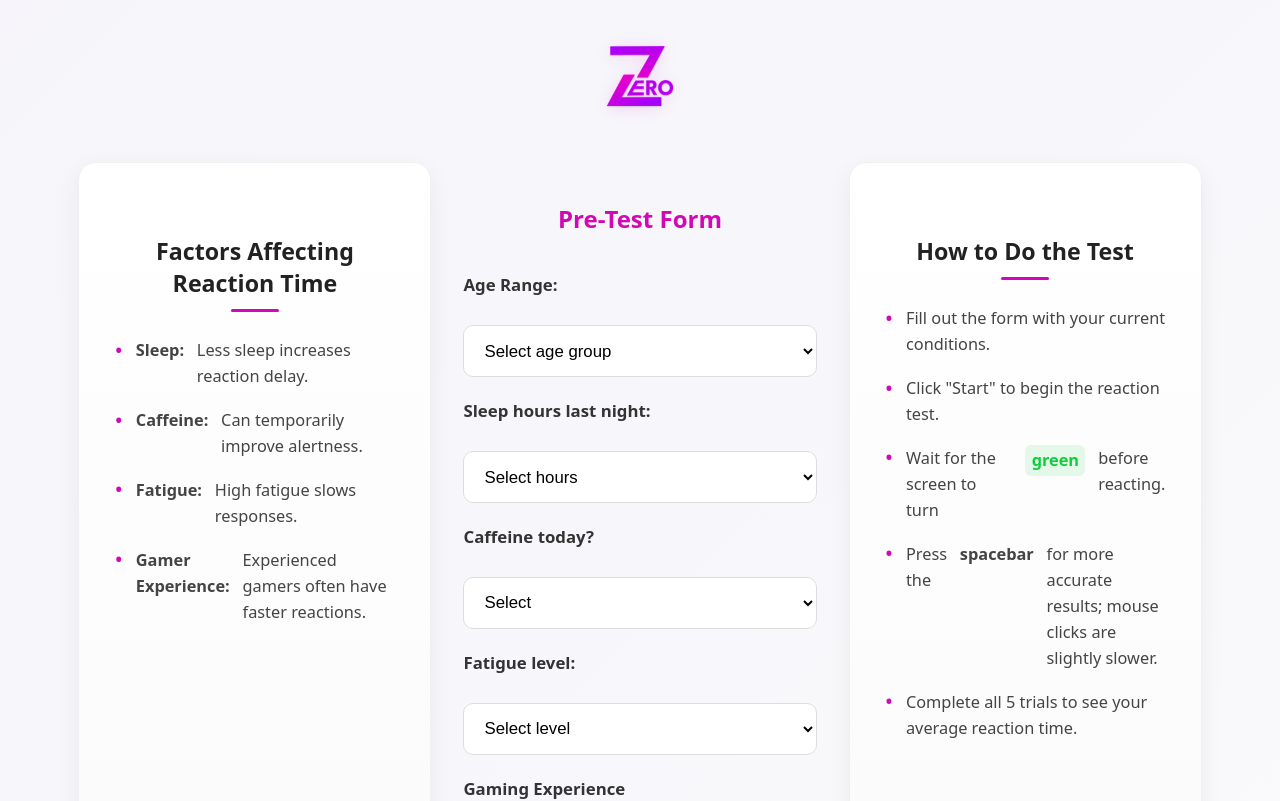
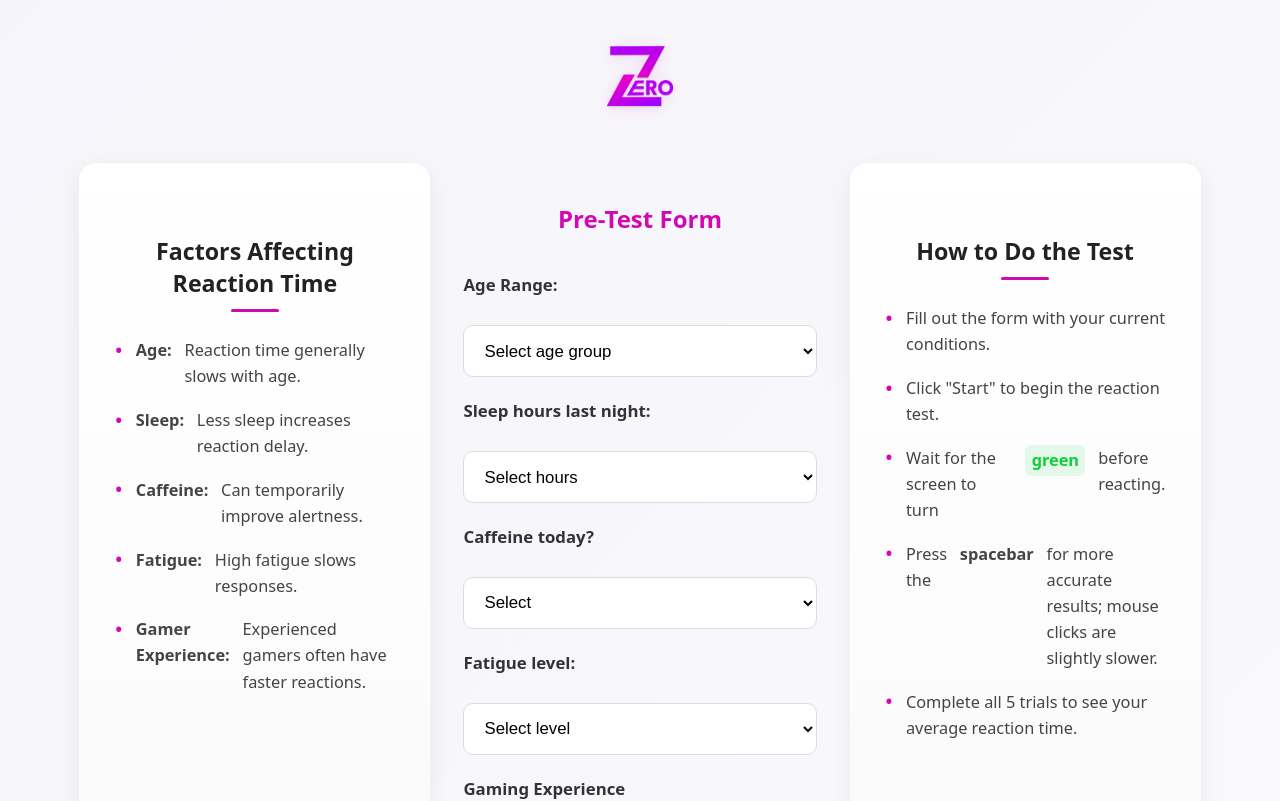
Before and after one commit to TheekshR/ZeroDelay, a React (Create React App) app in the folder zerodelay/: page / in a window 1280 px wide. Shown: the top 801 px of the page. Built offline with nearby package versions, Linux system fonts and the light colour scheme.

Commit message:
Small changes on App.js

```diff
--- a/zerodelay/src/App.js
+++ b/zerodelay/src/App.js
@@ -102,6 +102,7 @@ function App() {
           <div className="factors-info">
             <h2>Factors Affecting Reaction Time</h2>
             <ul>
+              <li><strong>Age:</strong> Reaction time generally slows with age.</li>
               <li><strong>Sleep:</strong> Less sleep increases reaction delay.</li>
               <li><strong>Caffeine:</strong> Can temporarily improve alertness.</li>
               <li><strong>Fatigue:</strong> High fatigue slows responses.</li>
```
